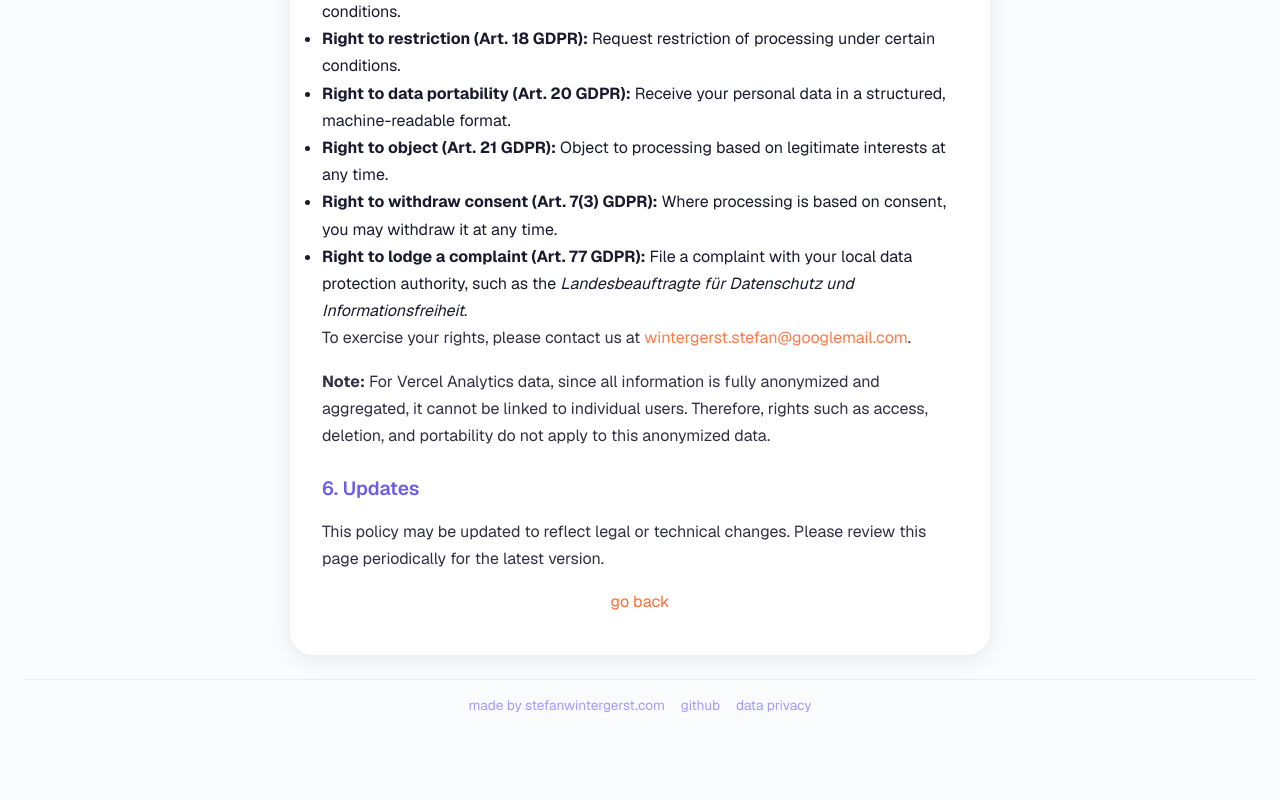
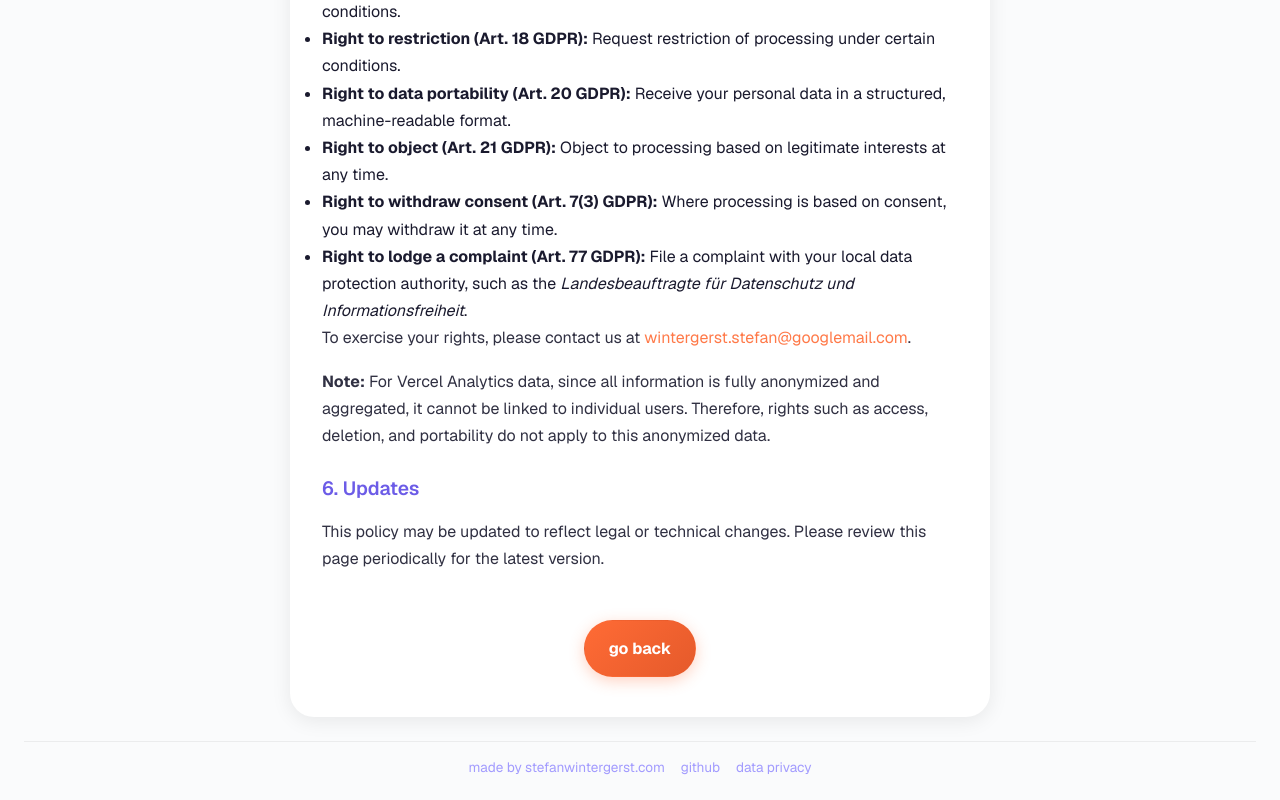
Before and after one commit to StefanWin/estimation-corgi, a Next.js app: page /privacy in a window 1280 px wide. Shown: the part 1653-2453 px from the top of the page. Before the commit the page ends 2391 px from the top, so only its background shows below. Built offline with nearby package versions, Linux system fonts and the light colour scheme; no server answers.

Commit message:
Style back links as prominent buttons across legal pages
- add pill-shaped gradient back link styles with hover and focus states
- apply the styled back link class on the privacy page link
- align back link presentation in meta, privacy, and suggest CSS modules

```diff
--- a/src/app/meta/meta.module.css
+++ b/src/app/meta/meta.module.css
@@ -90,4 +90,29 @@
 
 .backLink {
     margin-top: 1rem;
+    display: inline-flex;
+    align-items: center;
+    justify-content: center;
+    padding: 0.85rem 1.5rem;
+    border-radius: 999px;
+    border: 1px solid transparent;
+    background: linear-gradient(135deg, var(--accent), var(--accent-dark));
+    color: #ffffff;
+    text-decoration: none;
+    font-weight: 700;
+    box-shadow: 0 4px 15px rgba(255, 107, 53, 0.3);
+    transition: transform 0.2s ease, box-shadow 0.2s ease, background 0.2s ease;
 }
+
+.backLink:hover {
+    color: #ffffff;
+    text-decoration: none;
+    transform: translateY(-2px);
+    box-shadow: 0 8px 20px rgba(255, 107, 53, 0.35);
+    background: linear-gradient(135deg, var(--accent-light), var(--accent));
+}
+
+.backLink:focus-visible {
+    outline: 3px solid color-mix(in srgb, var(--secondary) 55%, transparent);
+    outline-offset: 3px;
+}
--- a/src/app/privacy/page.tsx
+++ b/src/app/privacy/page.tsx
@@ -172,7 +172,9 @@ export default function PrivacyPage() {
 					</p>
 				</section>
 			</div>
-			<NextLink href="/">go back</NextLink>
+			<NextLink href="/" className={s.backLink}>
+				go back
+			</NextLink>
 		</main>
 	);
 }
--- a/src/app/privacy/privacy.module.css
+++ b/src/app/privacy/privacy.module.css
@@ -45,3 +45,37 @@
     color: var(--accent-light);
     text-decoration: underline;
 }
+
+.backLink {
+    margin-top: 2rem;
+    display: inline-flex;
+    align-items: center;
+    justify-content: center;
+    padding: 0.85rem 1.5rem;
+    border-radius: 999px;
+    border: 1px solid transparent;
+    background: linear-gradient(135deg, var(--accent), var(--accent-dark));
+    color: #ffffff;
+    text-decoration: none;
+    font-weight: 700;
+    box-shadow: 0 4px 15px rgba(255, 107, 53, 0.3);
+    transition: transform 0.2s ease, box-shadow 0.2s ease, background 0.2s ease;
+}
+
+.container a.backLink {
+    color: #ffffff;
+    text-decoration: none;
+}
+
+.container a.backLink:hover {
+    color: #ffffff;
+    text-decoration: none;
+    transform: translateY(-2px);
+    box-shadow: 0 8px 20px rgba(255, 107, 53, 0.35);
+    background: linear-gradient(135deg, var(--accent-light), var(--accent));
+}
+
+.container a.backLink:focus-visible {
+    outline: 3px solid color-mix(in srgb, var(--secondary) 55%, transparent);
+    outline-offset: 3px;
+}
--- a/src/app/suggest/suggest.module.css
+++ b/src/app/suggest/suggest.module.css
@@ -66,4 +66,29 @@
 
 .backLink {
     margin-top: 0.5rem;
+    display: inline-flex;
+    align-items: center;
+    justify-content: center;
+    padding: 0.85rem 1.5rem;
+    border-radius: 999px;
+    border: 1px solid transparent;
+    background: linear-gradient(135deg, var(--accent), var(--accent-dark));
+    color: #ffffff;
+    text-decoration: none;
+    font-weight: 700;
+    box-shadow: 0 4px 15px rgba(255, 107, 53, 0.3);
+    transition: transform 0.2s ease, box-shadow 0.2s ease, background 0.2s ease;
 }
+
+.backLink:hover {
+    color: #ffffff;
+    text-decoration: none;
+    transform: translateY(-2px);
+    box-shadow: 0 8px 20px rgba(255, 107, 53, 0.35);
+    background: linear-gradient(135deg, var(--accent-light), var(--accent));
+}
+
+.backLink:focus-visible {
+    outline: 3px solid color-mix(in srgb, var(--secondary) 55%, transparent);
+    outline-offset: 3px;
+}
```
